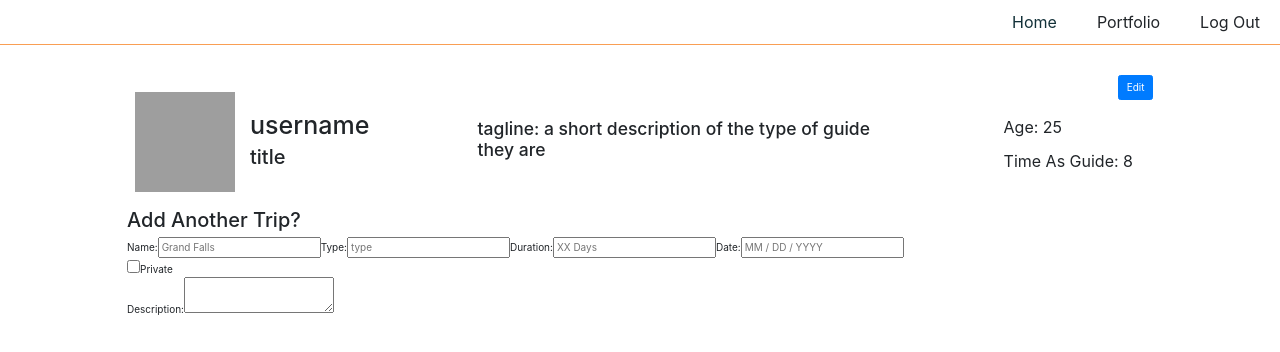
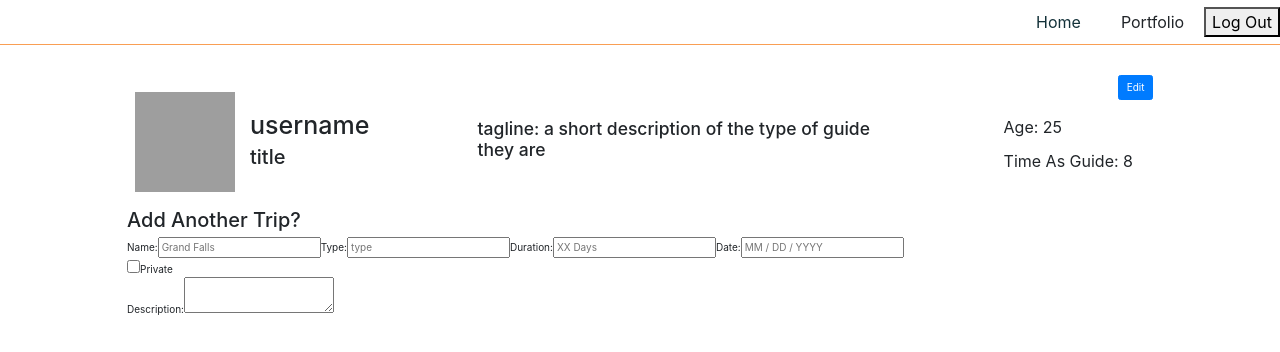
Before and after one commit to guidr-pt/guidr-front-end, a React (Create React App) app in the folder guidr/: page /portfolio in a window 1280 px wide. Shown: the top 352 px of the page. Built offline with nearby package versions, Linux system fonts and the light colour scheme; grey boxes are pictures that could not be loaded.

Commit message:
Sign In/OUt Cycle Functional

```diff
--- a/guidr/src/App.js
+++ b/guidr/src/App.js
@@ -5,7 +5,7 @@ import Register from './views/Register';
 import Home from './views/Home';
 import Portfolio from './views/Portfolio';
 
-import { Route } from 'react-router-dom';
+import { Route, withRouter } from 'react-router-dom';
 
 
 import './css/index.css';
@@ -15,7 +15,7 @@ class App extends Component {
     return (
       <div className="App">
         <Navigation />
-        <Route exact path='/' component={Register} />
+        <Route exact path='/' render={props => <Register {...props}/>} />
         <Route path='/home' component={Home} />
         <Route path='/portfolio' component={Portfolio} />
       </div>
@@ -23,4 +23,4 @@ class App extends Component {
   }
 }
 
-export default App;
+export default withRouter(App);
--- a/guidr/src/components/Login.js
+++ b/guidr/src/components/Login.js
@@ -1,7 +1,7 @@
 import React from 'react';
 import axios from 'axios';
 
-import { Link } from 'react-router-dom';
+import { Link, withRouter } from 'react-router-dom';
 
 import { connect } from 'react-redux';
 
@@ -47,9 +47,14 @@ class Login extends React.Component {
 
     axios.post(endpoint, userInfo)
          .then(res => {
-           console.log(res)
            localStorage.setItem('jwtToken', res.data.token);
-           console.log('success')
+           const token = localStorage.getItem('jwtToken');
+
+           if(token) {
+             this.props.history.push('/portfolio')
+           } else {
+             console.log('you suck')
+           }
          })
          .catch(err => { console.log('error:', err) })
   }
@@ -147,4 +152,4 @@ const mstp = state => {
   }
 }
 
-export default connect(mstp, {})(Login);
+export default connect(mstp, {})(withRouter(Login));
--- a/guidr/src/components/Navigation.js
+++ b/guidr/src/components/Navigation.js
@@ -1,15 +1,26 @@
 import React from 'react';
-import { NavLink } from 'react-router-dom';
+import { NavLink, withRouter } from 'react-router-dom';
 
 
-const Navigation = props => {
+class Navigation extends React.Component {
+  constructor(props) {
+    super(props);
+  }
+
+  signout = () => {
+    localStorage.removeItem('jwtToken');
+    this.props.history.push('/');
+  }
+
+  render() {
     return(
       <div className='navigation'>
         <NavLink to='/Home' className="normal" activeClassName="active">Home</NavLink>
         <NavLink to='/Portfolio' className="normal" activeClassName="active">Portfolio</NavLink>
-      <NavLink to='/' className="normal">Log Out</NavLink>
+        <button onClick={this.signout}>Log Out</button>
       </div>
     );
   }
+}
 
-export default Navigation;
+export default withRouter(Navigation);
```
Also changed, not shown: guidr/src/index.js (+5 -4 lines), guidr/src/views/Portfolio.js (+9 -0 lines). Lines whose indentation alone changed are shown as unchanged.
